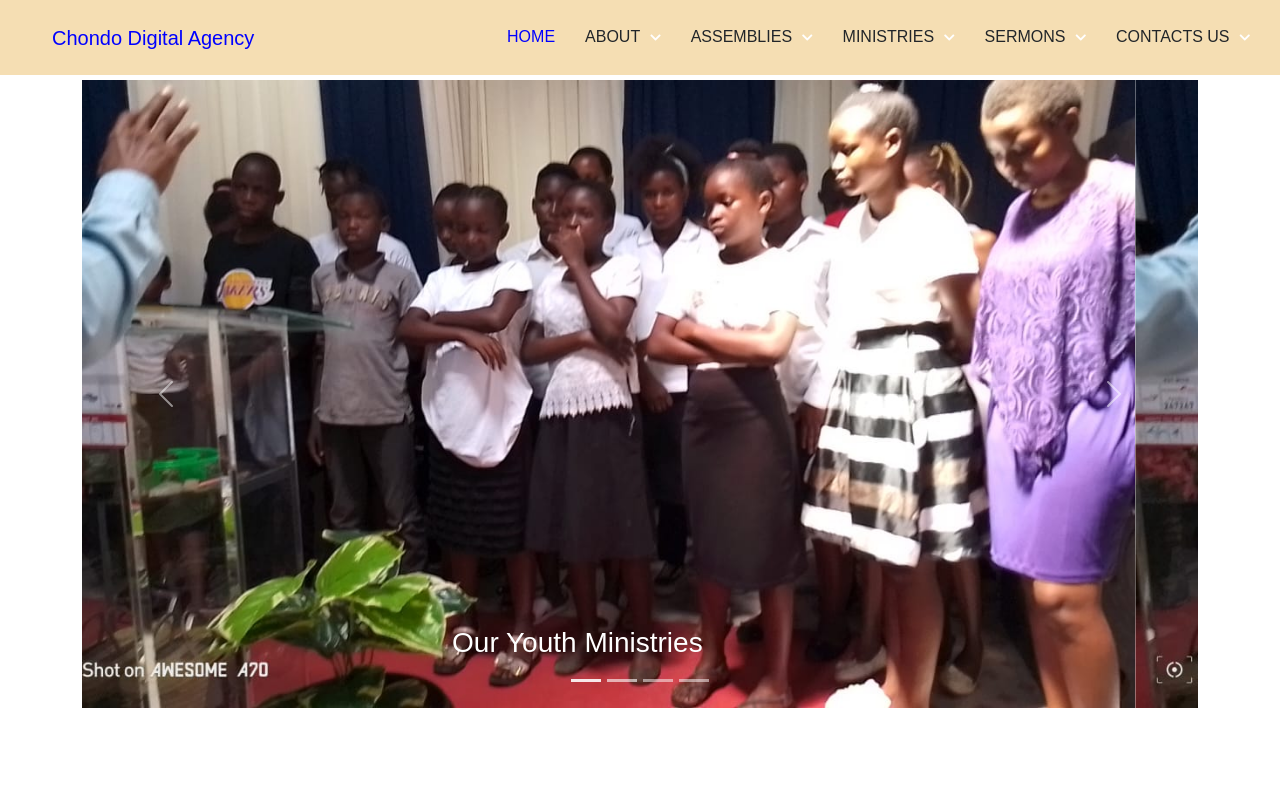
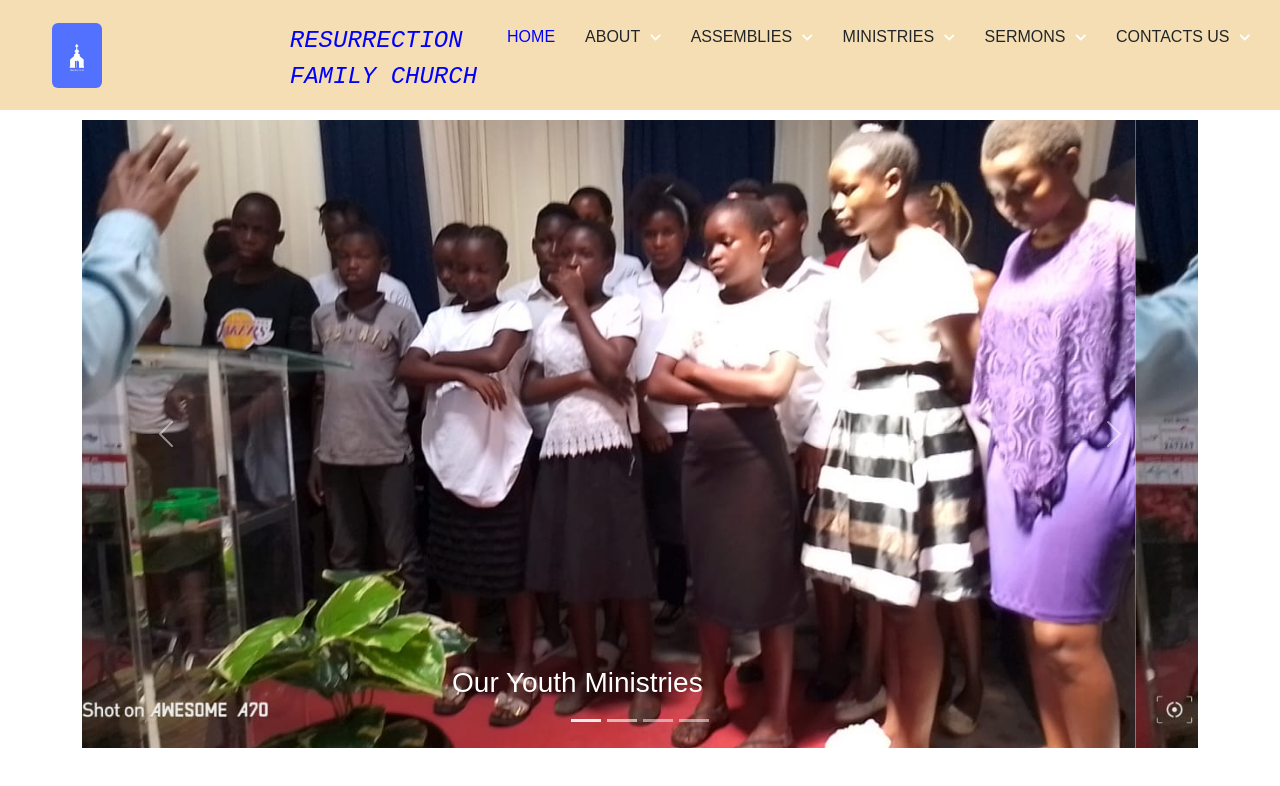
Before and after one commit to J-Chondo/Mychurch-website, a plain HTML site: page index.html in a window 1280 px wide. Drawn offline with nearby package versions, Linux system fonts and the light colour scheme.

Commit message:
adding log and header

```diff
--- a/index.html
+++ b/index.html
@@ -17,7 +17,7 @@
     <header>
         <nav>
             <ul class="menu">
-                <li class="logo"><a href="#">Chondo Digital Agency</a></li>
+                <li class="logo"><a href="#"><img src="images/logo1.jpg" width="50"  height="65" class="rounded"></i><span>RESURRECTION<br>FAMILY CHURCH</span></a></li>
                 <li class="item"><a href="#">HOME</a></li>
                 <li class="item has-submenu">
                     <a tabindex="0">ABOUT</a>
--- a/style.css
+++ b/style.css
@@ -9,14 +9,24 @@ body {
     font-size: 16px;
 }
 section{
-    padding-top: 80px;
+    padding-top: 120px;
+}
+span{
+    font-family: 'Courier New', Courier, monospace;
+    font-size: larger;
+    float: right;
+    font-style: italic;
+
 }
 header{
     position: fixed;
     top:0; left: 0; right:0;
     z-index: 1000;
 }
-
+.logo{
+    font-size: 20px;
+    padding: 7.5px 10px 7.5px 0;
+}
 nav {
     background: wheat;
     padding: 0 15px;
```
Also changed, not shown: images/logo1.jpg (added).
